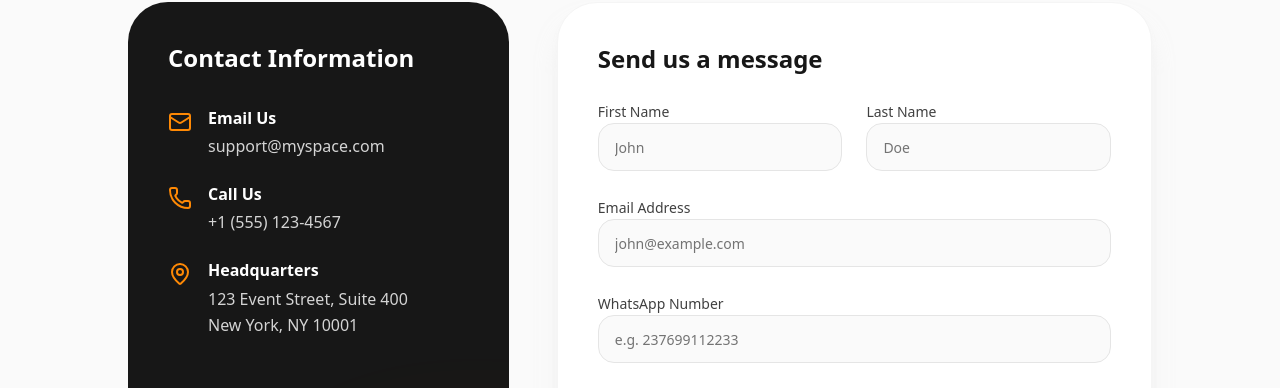
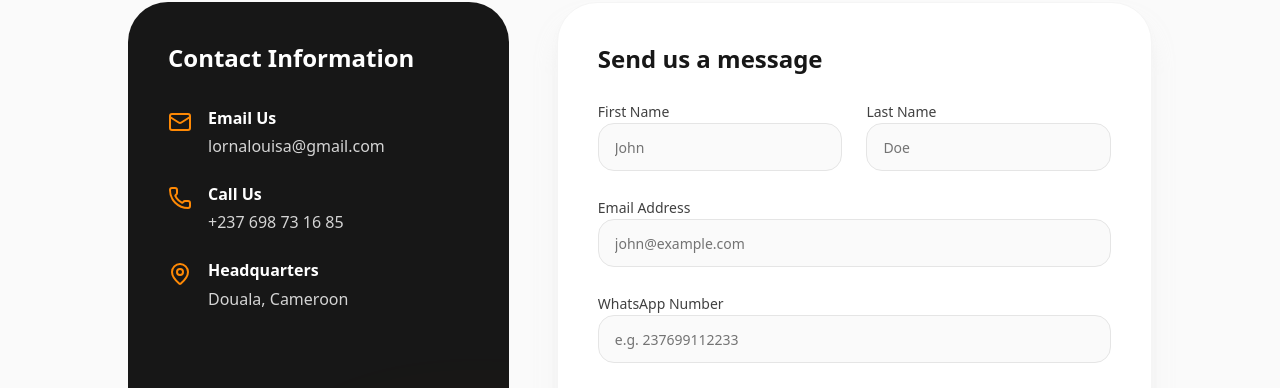
Before and after one commit to daikictrl/myspace, a React (Vite) app: page /contact in a window 1280 px wide. Shown: the part 310-698 px from the top of the page. Built offline with nearby package versions, Linux system fonts and the light colour scheme; no server answers.

Commit message:
contact_us small modifs

```diff
--- a/src/pages/Contact.tsx
+++ b/src/pages/Contact.tsx
@@ -49,7 +49,7 @@ export default function Contact() {
                     <Mail className="w-6 h-6 text-orange-400 mt-1 shrink-0" />
                     <div>
                       <p className="font-semibold mb-1">Email Us</p>
-                      <p className="text-neutral-300">support@myspace.com</p>
+                      <p className="text-neutral-300">lornalouisa@gmail.com</p>
                     </div>
                   </div>
 
@@ -57,7 +57,7 @@ export default function Contact() {
                     <Phone className="w-6 h-6 text-orange-400 mt-1 shrink-0" />
                     <div>
                       <p className="font-semibold mb-1">Call Us</p>
-                      <p className="text-neutral-300">+1 (555) 123-4567</p>
+                      <p className="text-neutral-300">+237 698 73 16 85</p>
                     </div>
                   </div>
 
@@ -66,8 +66,7 @@ export default function Contact() {
                     <div>
                       <p className="font-semibold mb-1">Headquarters</p>
                       <p className="text-neutral-300 leading-relaxed">
-                        123 Event Street, Suite 400<br />
-                        New York, NY 10001
+                        Douala, Cameroon<br />
                       </p>
                     </div>
                   </div>
```
